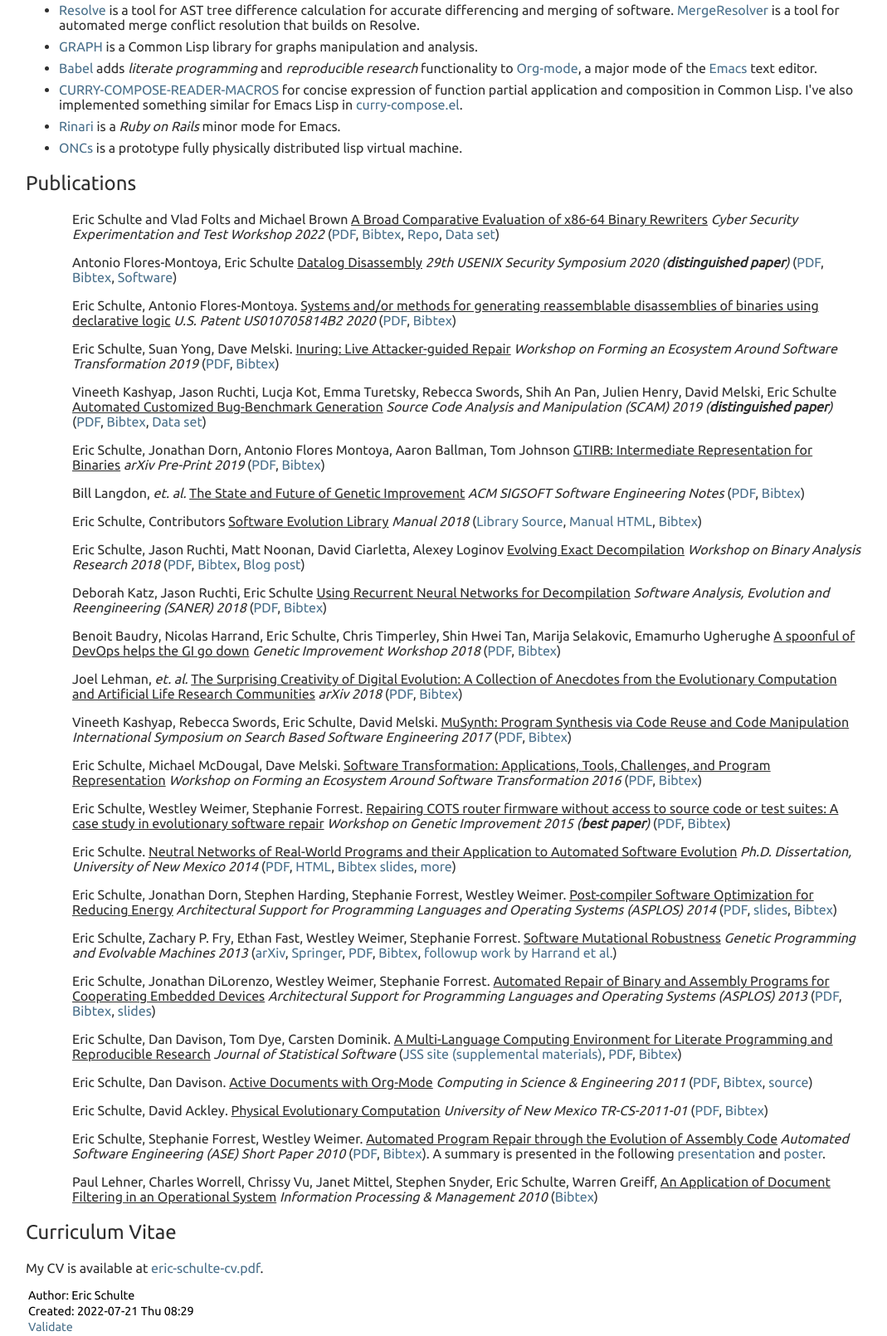
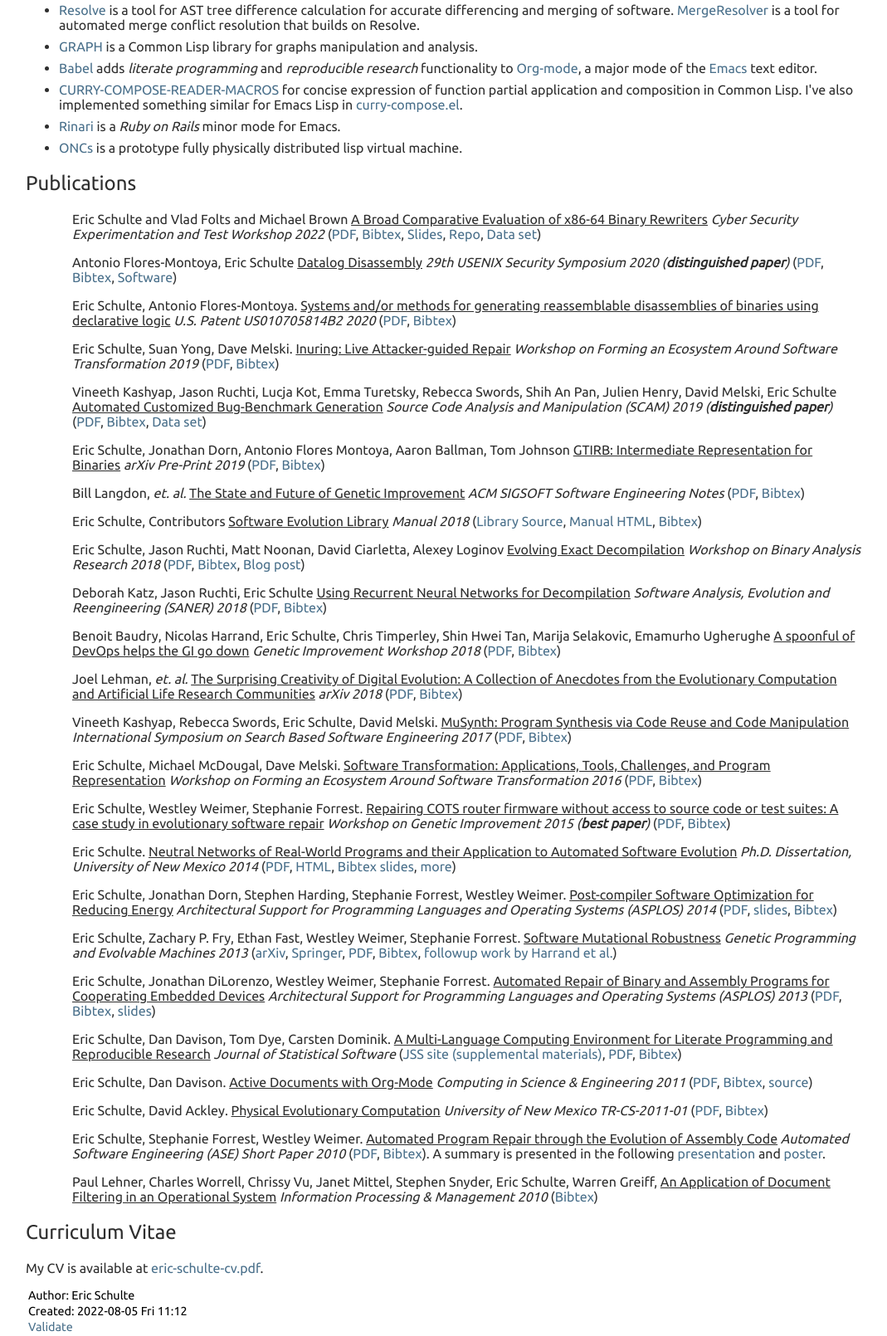
Before and after one commit to eschulte/eschulte.github.io, a plain HTML site: page eric-schulte.html in a window 1280 px wide. Shown: the part 859-2469 px from the top of the page at 83% size, without its empty margins (97-1166 px from the left). Drawn offline with Linux system fonts and the light colour scheme.

Commit message:
CSET slides

```diff
--- a/eric-schulte.html
+++ b/eric-schulte.html
@@ -3,7 +3,7 @@
 "http://www.w3.org/TR/xhtml1/DTD/xhtml1-strict.dtd">
 <html xmlns="http://www.w3.org/1999/xhtml" lang="en" xml:lang="en">
 <head>
-<!-- 2022-07-21 Thu 08:29 -->
+<!-- 2022-08-05 Fri 11:12 -->
 <meta http-equiv="Content-Type" content="text/html;charset=utf-8" />
 <meta name="viewport" content="width=device-width, initial-scale=1" />
 <title>Dr. Eric Schulte</title>
@@ -346,7 +346,7 @@ machine.</li>
 <li>Eric Schulte and Vlad Folts and Michael Brown
 <span class="underline">A Broad Comparative Evaluation of x86-64 Binary Rewriters</span>
 <i>Cyber Security Experimentation and Test Workshop 2022</i>
-(<a href="https://arxiv.org/pdf/2203.13231">PDF</a>, <a href="data/lifter-eval.bib">Bibtex</a>, <a href="https://gitlab.com/GrammaTech/lifter-eval">Repo</a>, <a href="https://gitlab.com/GrammaTech/lifter-eval-artifacts">Data set</a>)</li>
+(<a href="https://arxiv.org/pdf/2203.13231">PDF</a>, <a href="data/lifter-eval.bib">Bibtex</a>, <a href="data/cset22-16-slides.pdf">Slides</a>, <a href="https://gitlab.com/GrammaTech/lifter-eval">Repo</a>, <a href="https://gitlab.com/GrammaTech/lifter-eval-artifacts">Data set</a>)</li>
 
 <li>Antonio Flores-Montoya, Eric Schulte
 <span class="underline">Datalog Disassembly</span>
@@ -468,7 +468,7 @@ My CV is available at <a href="data/eric-schulte-cv.pdf">eric-schulte-cv.pdf</a>
 </div>
 <div id="postamble" class="status">
 <p class="author">Author: Eric Schulte</p>
-<p class="date">Created: 2022-07-21 Thu 08:29</p>
+<p class="date">Created: 2022-08-05 Fri 11:12</p>
 <p class="validation"><a href="https://validator.w3.org/check?uri=referer">Validate</a></p>
 </div>
 </body>
```
Also changed, not shown: index.html (+3 -3 lines), 2 other files.
